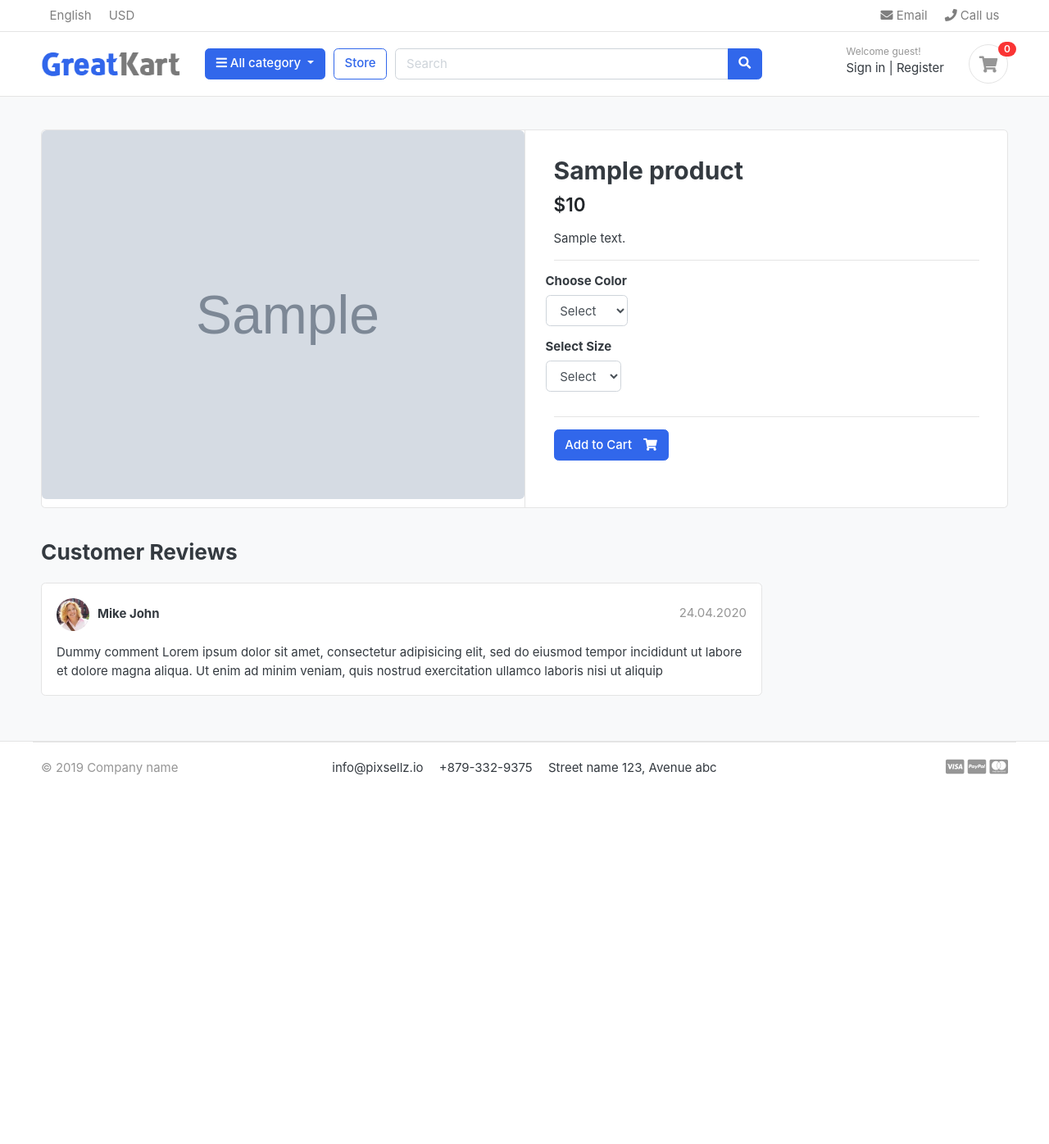
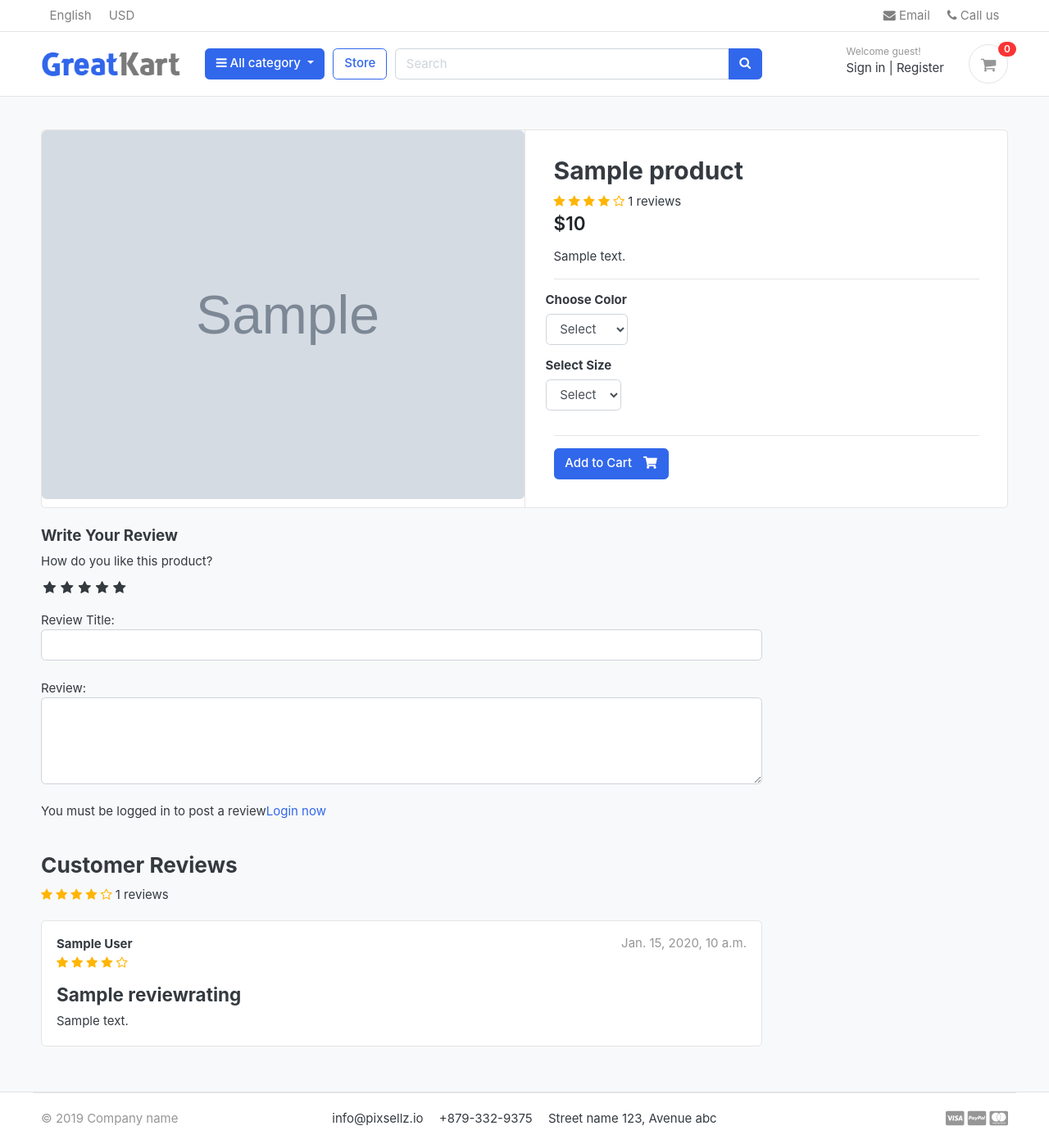
Before and after one commit to hiroko99/e-commerce-website-django, a Django app: the page made by accounts/models.py in a window 1280 px wide. Shown: the whole page at 82% size. Before the commit the page ends 969 px from the top, so only its background shows below. Run offline with Django 3.2, Linux system fonts and the light colour scheme; tables that the repository leaves empty hold one stand-in row (Sample ...); some libraries are stand-ins or nearby versions; some web fonts are replaced.

Commit message:
review and rating system

```diff
--- a/accounts/models.py
+++ b/accounts/models.py
@@ -58,6 +58,9 @@ class Account(AbstractBaseUser):
 
     objects = MyAccountManager()
 
+    def full_name(self):
+        return f'{self.first_name} {self.last_name}'
+
     def __str__(self):
         return self.email
 
--- /dev/null
+++ b/greatkart/static/css/custom.css
@@ -0,0 +1,47 @@
+/* Hide radio button*/
+
+.rate > input{
+    display: none;
+}
+
+.rate{
+    display: inline-block;
+    border: 0;
+}
+
+.rate > label{
+    float: right;
+}
+
+/* showing the stars*/
+.rate > label:before{
+    display: inline-block;
+    font-size: 1.1rem;
+    font-family: FontAwesome;
+    content: "\f005";
+    margin: 0;
+    padding: 0.3rem .2rem;
+    cursor: pointer;
+}
+
+/*half star*/
+.rate .half:before{
+    content: "\f089";
+    position: absolute;
+    padding-right: 0;
+}
+
+/*click and hover*/
+input:checked ~ label, label:hover ~ label{
+    color: #ffb503;
+}
+
+/*hover highlight*/
+input:checked + label:hover, input:checked ~ label:hover, input:checked ~ label:hover ~ label,
+label:hover ~ input:checked ~ label{
+    color: #cc9000;
+}
+
+.rating_star i{
+    color: #ffb503 !important;
+}
--- a/store/admin.py
+++ b/store/admin.py
@@ -1,5 +1,5 @@
 from django.contrib import admin
-from .models import Product, Variation
+from .models import Product, Variation, ReviewRating
 
 
 # Register your models here.
@@ -15,3 +15,4 @@ class VariationAdmin(admin.ModelAdmin):
 
 admin.site.register(Product, ProductAdmin)
 admin.site.register(Variation, VariationAdmin)
+admin.site.register(ReviewRating)
--- a/store/models.py
+++ b/store/models.py
@@ -1,6 +1,9 @@
 from django.db import models
 from category.models import Category
 from django.urls import reverse
+from accounts.models import Account
+from django.db.models import Avg, Count
+
 
 # Create your models here.
 class Product(models.Model):
@@ -20,6 +23,20 @@ class Product(models.Model):
 
     def __str__(self):
         return self.product_name
+
+    def average_review(self):
+        reviews = ReviewRating.objects.filter(product=self, status=True).aggregate(average=Avg('rating'))
+        avg = 0
+        if reviews['average'] is not None:
+            avg = float(reviews['average'])
+        return avg
+
+    def count_review(self):
+        reviews = ReviewRating.objects.filter(product=self, status=True).aggregate(count=Count('id'))
+        count = 0
+        if reviews['count'] is not None:
+            count = int(reviews['count'])
+        return count
 
 
 class VariationManager(models.Manager):
@@ -45,3 +62,17 @@ class Variation(models.Model):
 
     def __str__(self):
         return self.variation_value
+
+class ReviewRating(models.Model):
+    product = models.ForeignKey(Product, on_delete=models.CASCADE)
+    user = models.ForeignKey(Account, on_delete=models.CASCADE)
+    subject = models.CharField(max_length=100, blank=True)
+    review = models.TextField(max_length=500, blank=True)
+    rating = models.FloatField()
+    ip = models.CharField(max_length=20, blank=True)
+    status = models.BooleanField(default=True)
+    created_at = models.DateTimeField(auto_now_add=True)
+    updated_at = models.DateTimeField(auto_now=True)
+
+    def __str__(self):
+        return self.subject
--- a/store/urls.py
+++ b/store/urls.py
@@ -8,4 +8,5 @@ urlpatterns = [
     path('category/<slug:category_slug>/', views.store, name = 'products_by_category'),
     path('category/<slug:category_slug>/<slug:product_slug>/', views.product_detail, name = 'product_detail'),
     path('search/', views.search, name='search'),
+    path('submit_review/<int:product_id>', views.submit_review, name='submit_review'),
 ]
--- a/store/views.py
+++ b/store/views.py
@@ -1,12 +1,15 @@
 from django.http import HttpResponse
-from django.shortcuts import render, get_object_or_404
+from django.shortcuts import render, get_object_or_404, redirect
 from django.db.models import Q
 
 from carts.models import CartItem
-from .models import Product
+from .models import Product, ReviewRating
 from category.models import Category
 from django.core.paginator import EmptyPage, PageNotAnInteger, Paginator
 from carts.views import _cart_id
+from .forms import ReviewForm
+from django.contrib import messages
+from orders.models import OrderProduct
 
 # Create your views here.
 
@@ -42,9 +45,24 @@ def product_detail(request, category_slug, product_slug):
     except Exception as e:
         raise e
 
+    if request.user.is_authenticated:
+        try:
+            orderproduct = OrderProduct.objects.filter(user=request.user, product_id=single_product.id).exists()
+        except OrderProduct.DoesNotExist:
+            orderproduct = None
+    else:
+        orderproduct = None
+
+    # get the reviews
+    reviews = ReviewRating.objects.filter(product_id=single_product.id, status=True)
+
+
+
     context = {
         'single_product': single_product,
-        'in_cart': in_cart
+        'in_cart': in_cart,
+        'orderproduct': orderproduct,
+        'reviews': reviews,
     }
     return render(request, 'store/product_detail.html', context)
 
@@ -59,3 +77,26 @@ def search(request):
         'product_count': products.count,
     }
     return render(request, 'store/store.html', context)
+
+def submit_review(request, product_id):
+    url = request.META.get('HTTP_REFERER')
+    if request.method == 'POST':
+        try:
+            reviews = ReviewRating.objects.get(user__id=request.user.id, product__id=product_id)
+            form = ReviewForm(request.POST, instance=reviews)
+            form.save()
+            messages.success(request, "Thank you! You review has been updated.")
+            return redirect(url)
+        except ReviewRating.DoesNotExist:
+            form = ReviewForm(request.POST)
+            if form.is_valid():
+                data = ReviewRating()
+                data.subject = form.cleaned_data['subject']
+                data.rating = form.cleaned_data['rating']
+                data.review = form.cleaned_data['review']
+                data.ip = request.META.get('REMOTE_ADDR')
+                data.product_id = product_id
+                data.user_id = request.user.id
+                data.save()
+                messages.success(request, "Thank you! You review has been submitted.")
+                return redirect(url)
--- a/templates/base.html
+++ b/templates/base.html
@@ -24,6 +24,9 @@
 <!-- custom style -->
 <link href="{% static 'css/ui.css' %}" rel="stylesheet" type="text/css"/>
 <link href="{% static 'css/ui.css' %}}" rel="stylesheet" media="only screen and (max-width: 1200px)" />
+
+<link href="{% static 'css/custom.css' %}" rel="stylesheet" type="text/css"/>
+<link rel="stylesheet" href="https://cdnjs.cloudflare.com/ajax/libs/font-awesome/4.7.0/css/font-awesome.min.css">
 
 <!-- custom javascript -->
 <script src="{% static 'js/script.js' %}" type="text/javascript"></script>
--- a/templates/store/product_detail.html
+++ b/templates/store/product_detail.html
@@ -23,6 +23,17 @@
 			<article class="content-body">
 
 			<h2 class="title">{{ single_product.product_name }}</h2>
+				<div class="rating_star">
+				<span>
+					<i class="fa fa-star{% if single_product.average_review < 0.5 %}-o{% elif single_product.average_review >= 0.5 and single_product.average_review < 1 %}-half-o {% endif %}" aria-hidden="true"></i>
+					<i class="fa fa-star{% if single_product.average_review < 1.5 %}-o{% elif single_product.average_review >= 1.5 and single_product.average_review < 2 %}-half-o {% endif %}" aria-hidden="true"></i>
+					<i class="fa fa-star{% if single_product.average_review < 2.5 %}-o{% elif single_product.average_review >= 2.5 and single_product.average_review < 3 %}-half-o {% endif %}" aria-hidden="true"></i>
+					<i class="fa fa-star{% if single_product.average_review < 3.5 %}-o{% elif single_product.average_review >= 3.5 and single_product.average_review < 4 %}-half-o {% endif %}" aria-hidden="true"></i>
+					<i class="fa fa-star{% if single_product.average_review < 4.5 %}-o{% elif single_product.average_review >= 4.5 and single_product.average_review < 5 %}-half-o {% endif %}" aria-hidden="true"></i>
+					<span>{{single_product.count_review}} reviews</span>
+				</span>
+			</div>
+
 
 			<div class="mb-3">
 				<var class="price h4">${{single_product.price}}</var>
@@ -72,28 +83,92 @@
 <div class="row">
 			<div class="col-md-9">
 
+
+
+	<form action="{% url 'submit_review' single_product.id %}" method="POST">
+		{% csrf_token %}
+		<h5>Write Your Review</h5>
+
+		<div>
+<!--			Rating stars-->
+			<label>How do you like this product?</label>
+			<br>
+			<div class="rate">
+				<input type="radio" name="rating" id="rating10" value="5" required><label for="rating10" title="5"></label>
+				<input type="radio" name="rating" id="rating9" value="4.5" required><label for="rating9" title="4.5" class="half"></label>
+				<input type="radio" name="rating" id="rating8" value="4" required><label for="rating8" title="4"></label>
+				<input type="radio" name="rating" id="rating7" value="3.5" required><label for="rating7" title="3.5" class="half"></label>
+				<input type="radio" name="rating" id="rating6" value="3" required><label for="rating6" title="3"></label>
+				<input type="radio" name="rating" id="rating5" value="2.5" required><label for="rating5" title="2.5" class="half"></label>
+				<input type="radio" name="rating" id="rating4" value="2" required><label for="rating4" title="2"></label>
+				<input type="radio" name="rating" id="rating3" value="1.5" required><label for="rating3" title="1.5" class="half"></label>
+				<input type="radio" name="rating" id="rating2" value="1" required><label for="rating2" title="1"></label>
+				<input type="radio" name="rating" id="rating1" value="0.5" required><label for="rating1" title="0.5" class="half"></label>
+
+			</div>
+			<br>
+
+			Review Title:
+			<input type="text" class="form-control" name="subject">
+			<br>
+			Review:
+			<textarea name="review" rows="4" class="form-control"></textarea>
+			<br>
+			{% if user.is_authenticated %}
+				{% if orderproduct %}
+					<input type="submit" value="Submit Review" class="btn btn-primary">
+				{% else %}
+					<p>You must purchase this product to post a review</p>
+				{% endif %}
+			{% else %}
+			<p>You must be logged in to post a review<span><a href="{% url 'login' %}">Login now</a></span></p>
+			{% endif %}
+		</div>
+{% include 'includes/alerts.html' %}
+	</form>
+	<br>
 	<header class="section-heading">
 		<h3>Customer Reviews </h3>
+			<div class="rating_star">
+				<span>
+					<i class="fa fa-star{% if single_product.average_review < 0.5 %}-o{% elif single_product.average_review >= 0.5 and single_product.average_review < 1 %}-half-o {% endif %}" aria-hidden="true"></i>
+					<i class="fa fa-star{% if single_product.average_review < 1.5 %}-o{% elif single_product.average_review >= 1.5 and single_product.average_review < 2 %}-half-o {% endif %}" aria-hidden="true"></i>
+					<i class="fa fa-star{% if single_product.average_review < 2.5 %}-o{% elif single_product.average_review >= 2.5 and single_product.average_review < 3 %}-half-o {% endif %}" aria-hidden="true"></i>
+					<i class="fa fa-star{% if single_product.average_review < 3.5 %}-o{% elif single_product.average_review >= 3.5 and single_product.average_review < 4 %}-half-o {% endif %}" aria-hidden="true"></i>
+					<i class="fa fa-star{% if single_product.average_review < 4.5 %}-o{% elif single_product.average_review >= 4.5 and single_product.average_review < 5 %}-half-o {% endif %}" aria-hidden="true"></i>
+					<span>{{single_product.count_review}} reviews</span>
+				</span>
+			</div>
 
 	</header>
 
+{% for review in reviews %}
 	<article class="box mb-3">
 		<div class="icontext w-100">
-			<img src="{% static './images/avatars/avatar1.jpg' %}" class="img-xs icon rounded-circle">
+
 			<div class="text">
-				<span class="date text-muted float-md-right">24.04.2020 </span>
-				<h6 class="mb-1">Mike John </h6>
+				<span class="date text-muted float-md-right">{{review.updated_at}}</span>
+				<h6 class="mb-1">{{review.user.full_name}} </h6>
+				<div class="rating_star">
+					<span>
+						<i class="fa fa-star{% if review.rating == 0.5 %}-half-o{% elif review.rating < 1 %}-o {% endif %}" aria-hidden="true"></i>
+						<i class="fa fa-star{% if review.rating == 1.5 %}-half-o{% elif review.rating < 2 %}-o {% endif %}" aria-hidden="true"></i>
+						<i class="fa fa-star{% if review.rating == 2.5 %}-half-o{% elif review.rating < 3 %}-o {% endif %}" aria-hidden="true"></i>
+						<i class="fa fa-star{% if review.rating == 3.5 %}-half-o{% elif review.rating < 4 %}-o {% endif %}" aria-hidden="true"></i>
+						<i class="fa fa-star{% if review.rating == 4.5 %}-half-o{% elif review.rating < 5 %}-o {% endif %}" aria-hidden="true"></i>
+					</span>
+				</div>
 
 			</div>
 		</div> <!-- icontext.// -->
 		<div class="mt-3">
+			<h4>{{review.subject}}</h4>
 			<p>
-				Dummy comment Lorem ipsum dolor sit amet, consectetur adipisicing elit, sed do eiusmod
-				tempor incididunt ut labore et dolore magna aliqua. Ut enim ad minim veniam,
-				quis nostrud exercitation ullamco laboris nisi ut aliquip
+				{{review.review}}
 			</p>
 		</div>
 	</article>
+{% endfor %}
 
 
 
```
Also changed, not shown: static/css/custom.css (added, +10 -0 lines), store/forms.py (added, +7 -0 lines), store/migrations/0003_reviewrating.py (added).
